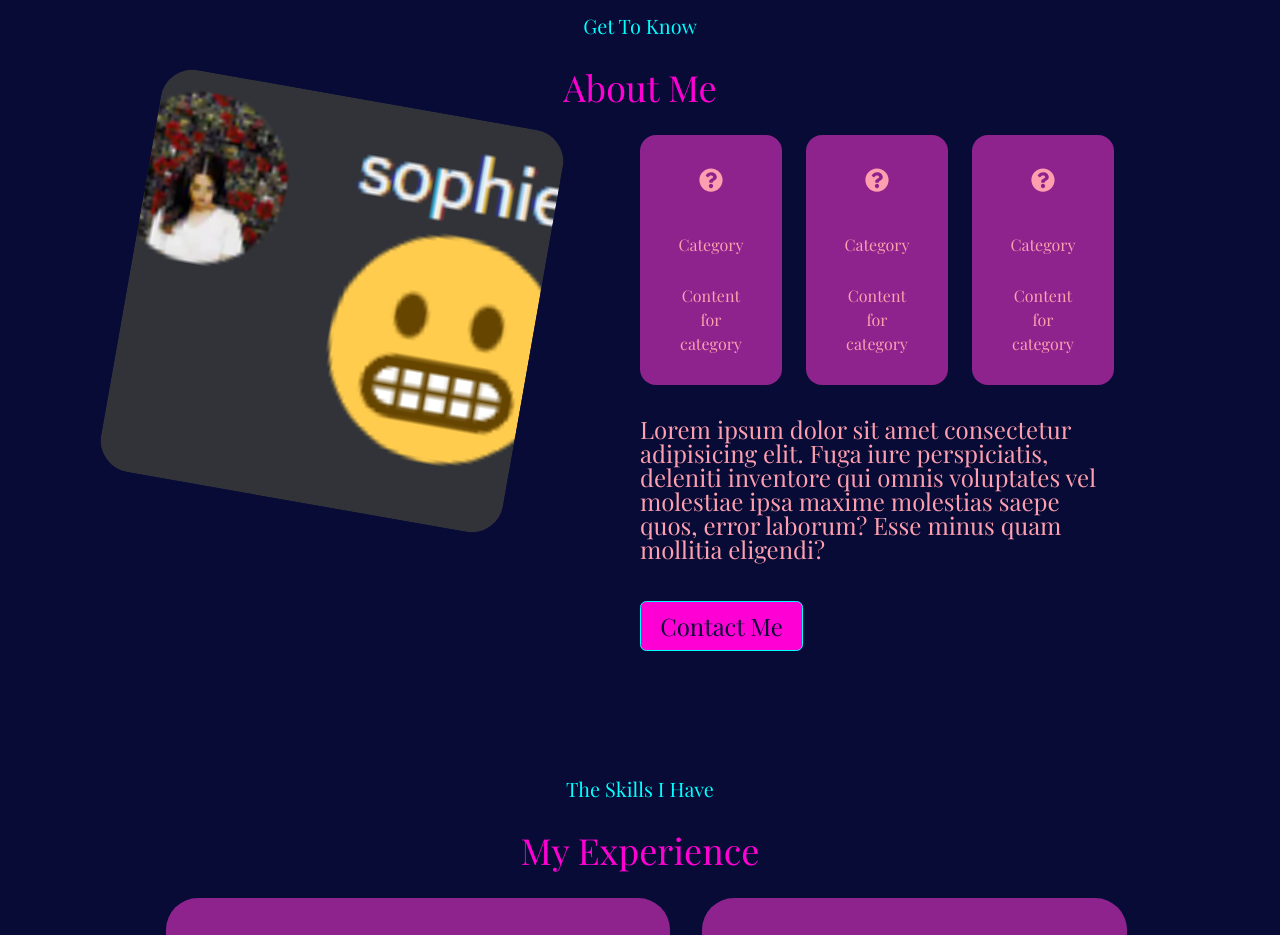
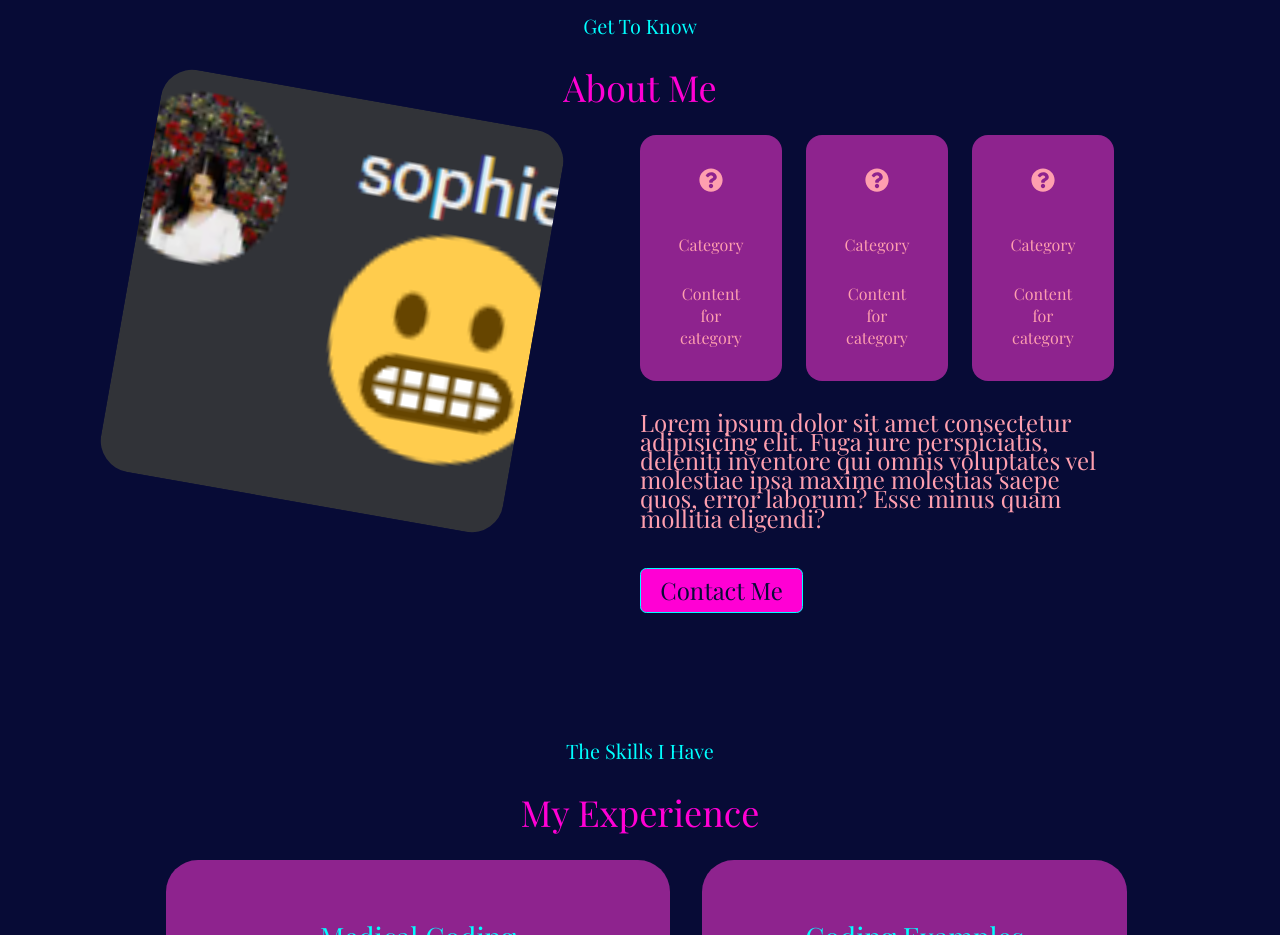
Before and after one commit to JThorneX/SHall-React-Portfolio, a React (Create React App) app: page / in a window 1280 px wide. Shown: the part 920-1855 px from the top of the page. Built offline with nearby package versions, Linux system fonts and the light colour scheme; the HTML template or start-up script is replaced by a standard one.

Commit message:
standardized text move on hover

```diff
--- a/src/components/About/about.css
+++ b/src/components/About/about.css
@@ -2,6 +2,7 @@
   display: grid;
   grid-template-columns: 35% 50%;
   gap: 15%;
+  line-height: 1.2rem;
 }
 
 .about_me {
@@ -47,6 +48,7 @@
 .about_card:hover {
   background: transparent;
   border-color: var(--pink);
+  line-height: 1.1rem;
 }
 
 .about_icon {
```
